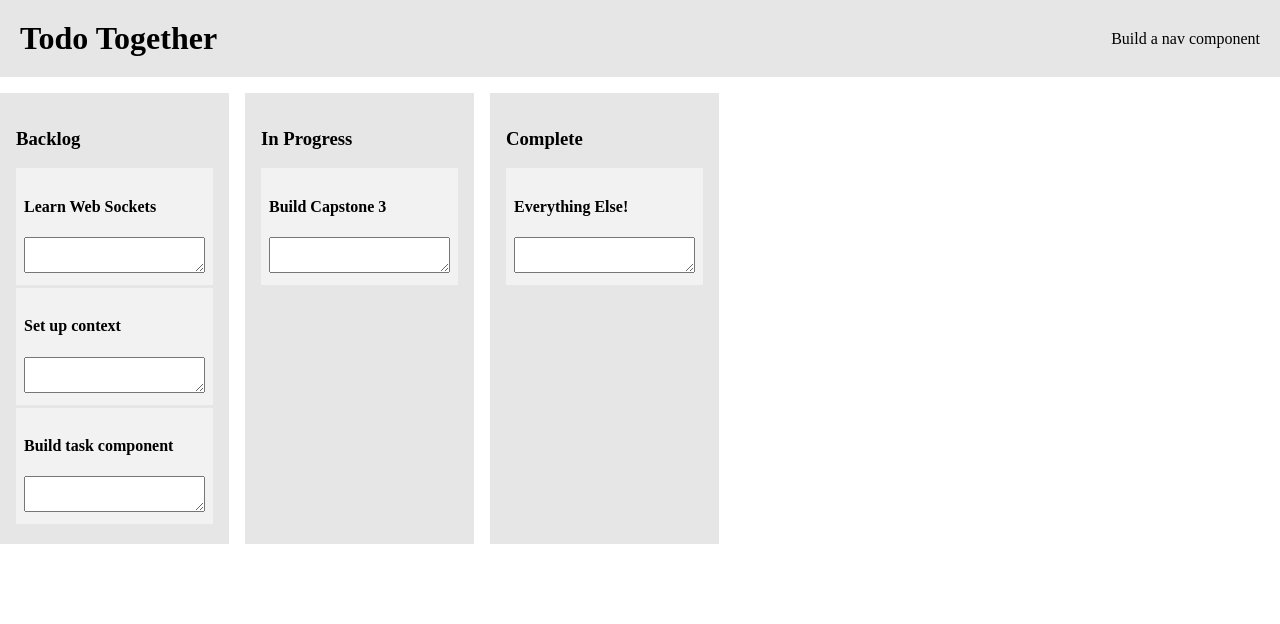
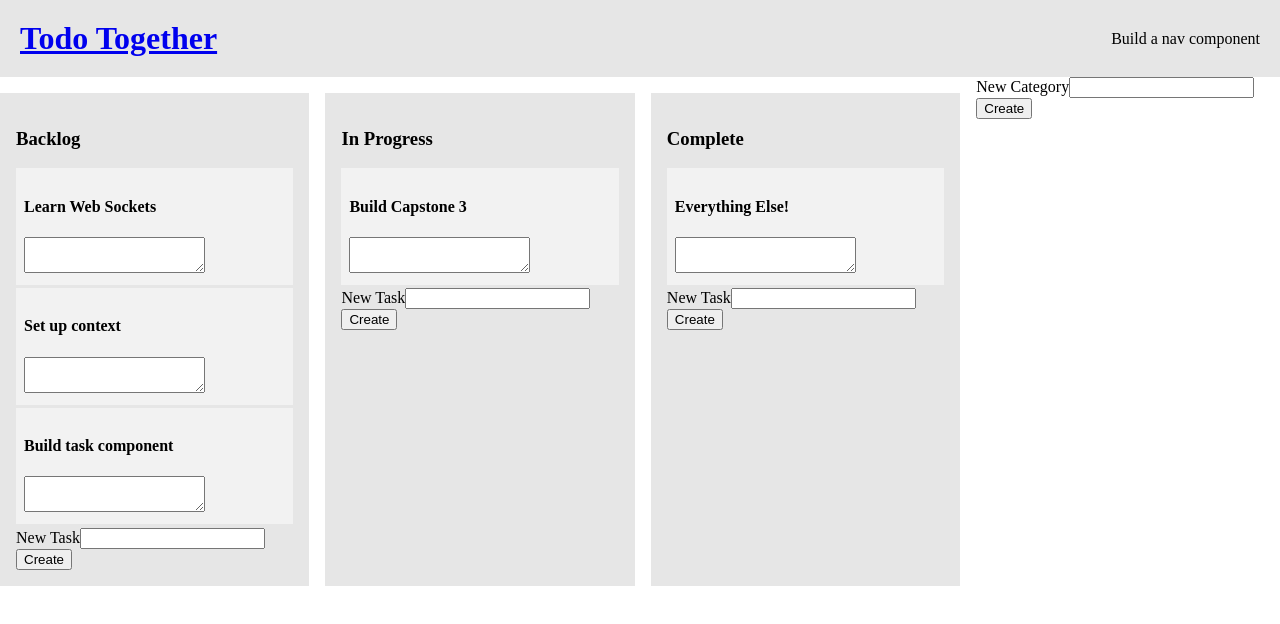
Before and after one commit to pmnord/todo-management-react-capstone-client, a React (Create React App) app: page /project/1 in a window 1280 px wide. Shown: the top 624 px of the page. Built offline with nearby package versions, Linux system fonts and the light colour scheme.

Commit message:
Add createCategory, createTask

```diff
--- a/src/App.js
+++ b/src/App.js
@@ -1,16 +1,28 @@
-import React from 'react';
+import React, { Component } from 'react';
 import './App.css';
-import { Route } from 'react-router-dom';
+import { Route, Link } from 'react-router-dom';
 import Landing from './components/Landing/Landing.js';
 import Footer from './components/Footer/Footer';
 import Project from './components/Project/Project';
+import Context from './Context';
 
-function App() {
+class App extends Component {
+  constructor(props) {
+    super(props);
+    this.state = {
+      user: '',
+      categories: []
+    }
+  }
+
+  render() {
     return (
       <div className="App">
-
+        <Context.Provider>
           <header className="App-header">
+            <Link to="/">
               <h1>Todo Together</h1>
+            </Link>
             <nav>
               Build a nav component
             </nav>
@@ -24,9 +36,11 @@ function App() {
           <Route path='/project/:project_id'>
             <Project />
           </Route>
+        </Context.Provider>
 
       </div>
     );
   }
+}
 
 export default App;
--- /dev/null
+++ b/src/Context.js
@@ -0,0 +1,7 @@
+import React from 'react';
+
+const Context = React.createContext({
+
+})
+
+export default Context;
--- a/src/components/Category/Category.js
+++ b/src/components/Category/Category.js
@@ -9,6 +9,11 @@ export default function Category(props) {
                 {props.title}
             </h3>
             {props.tasks ? props.tasks.map((el, idx) => <Task key={idx} title={el.title} />) : null}
+            <form className="category__create-task-form" onSubmit={(e) => props.createTask(e, props.index)}>
+                <label htmlFor="newTaskName">New Task</label>
+                <input id="newTaskName" type="text" />
+                <button>Create</button>
+            </form>
         </div>
     )
 }
--- a/src/components/Landing/Landing.js
+++ b/src/components/Landing/Landing.js
@@ -1,5 +1,6 @@
 import React from 'react';
 import './landing.css';
+import { Link } from 'react-router-dom';
 
 export default class Landing extends React.Component {
     constructor(props) {
@@ -44,8 +45,9 @@ export default class Landing extends React.Component {
                         </div>
                         <button>Log In</button>
                     </form>
-
-                    <button className="landing__demo">Demo the App</button>
+                    <Link to='/project/demo'>
+                        <button className="landing__demo">Demo the App</button>
+                    </Link>
                 </section>
             </section>
         )
--- a/src/components/Project/Project.js
+++ b/src/components/Project/Project.js
@@ -21,13 +21,47 @@ export default class Project extends React.Component {
         this.getCategories();
     }
 
+    createCategory = (e) => {
+        e.preventDefault();
+
+        const newCategoryName = e.target.newCategoryName.value;
+        const newCategory = {
+            title: newCategoryName,
+            tasks: []
+        }
+        const newState = { categories: [ ...this.state.categories, newCategory ] }
+        this.setState(newState);
+
+        e.target.newCategoryName.value = '';
+    }
+
+    createTask = (e, categoryIndex) => {
+        e.preventDefault();
+
+        const newTaskName = e.target.newTaskName.value;
+        const newTask = {
+            title: newTaskName
+        }
+        const newState = { ...this.state }
+        newState.categories[categoryIndex].tasks.push(newTask);
+
+        this.setState(newState);
+
+        e.target.newTaskName.value = '';
+    }
+
     render() {
-        console.log(ApiService.getProjectCategories())
         return (
             <section className="project">
 
                 <div className="project__board">
-                    {this.state.categories ? this.state.categories.map((el, idx) => <Category key={idx} title={el.title} tasks={el.tasks} />) : null}
+                    {this.state.categories ? this.state.categories.map((el, idx) => <Category key={idx} index={idx} title={el.title} tasks={el.tasks} createTask={this.createTask} />) : null}
+
+                    <form className="project__create-category-form" onSubmit={this.createCategory}>
+                        <label htmlFor="newCategoryName">New Category</label>
+                        <input id="newCategoryName" type="text" />
+                        <button>Create</button>
+                    </form>
                 </div>
 
             </section>
--- a/src/service/api-service.js
+++ b/src/service/api-service.js
@@ -2,7 +2,6 @@ import jsonData from '../data.json';
 
 const ApiService = {
     getProjectCategories: function (project_id) {
-        console.log(jsonData);
         return jsonData.categories;
     },
     getCategoryTasks: function (category_id) {
```
Lines whose indentation alone changed are shown as unchanged.
